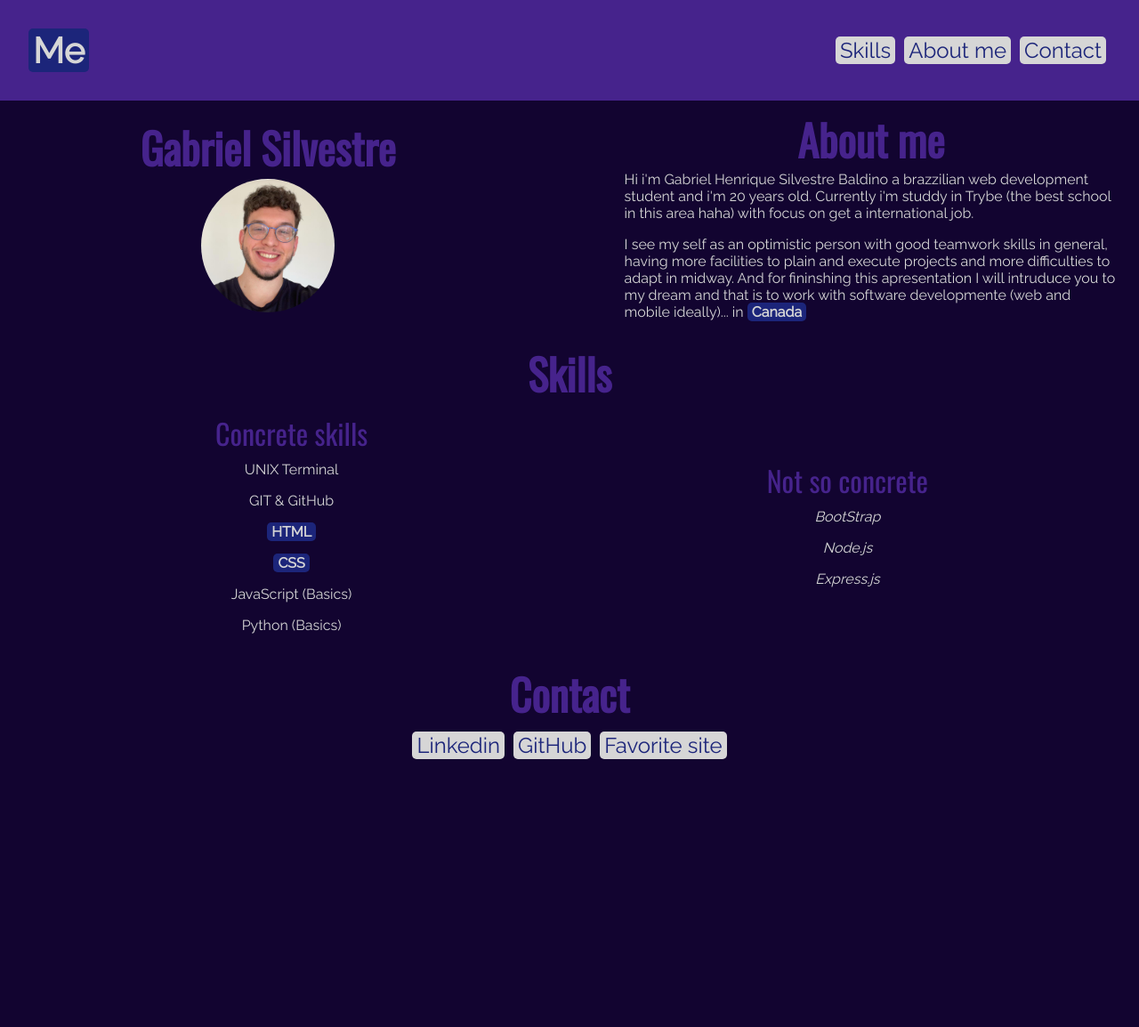
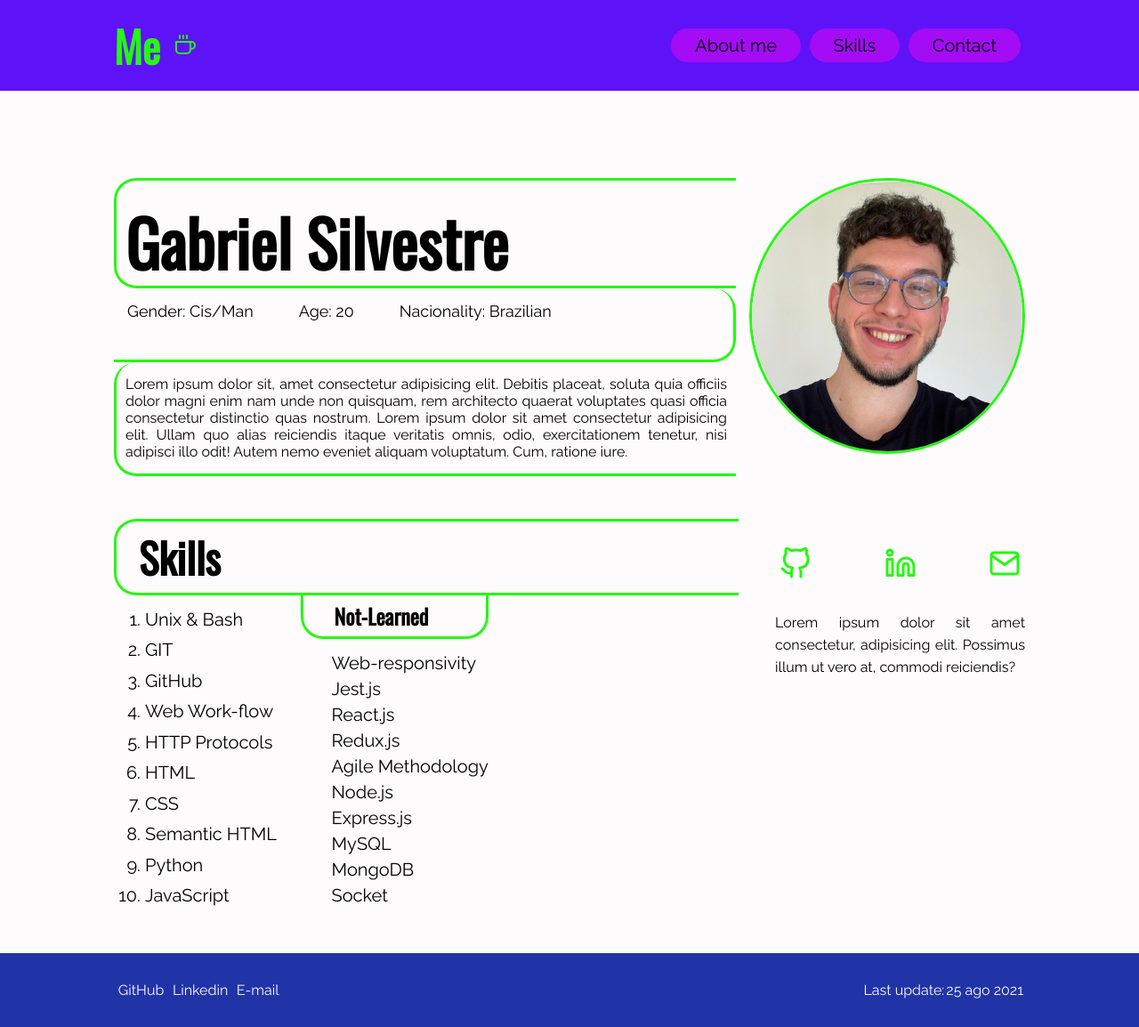
Before and after one commit to gabrielh-silvestre/gabrielh-silvestre.github.io, a plain HTML site: page index.html in a window 1280 px wide. Shown: the whole page at 89% size. Before the commit the page ends 884 px from the top, so only its background shows below. Drawn offline with nearby package versions, Linux system fonts and the light colour scheme.

Commit message:
new portfolio version

```diff
--- a/assets/style.css
+++ b/assets/style.css
@@ -1,134 +1,265 @@
 :root {
-    /* cor primária 60% */
-    /* cor secudária 30% */
-    /* cor terciária 10% */
 
-    --primay_color: #120430;
-    --secondary_color: #46238C;
-    --tertiary_color: #1C257A;
-    --tertiary_color_2: #D6D6D6;
+  --background_color: rgb(253, 251, 251);
 
-    --title_font: 'Oswald', sans-serif;
-    --text_font: 'Raleway', sans-serif;
+  --foot_color: rgb(32, 52, 168);
+
+  --primary_color: rgb(94, 18, 248);
+
+  --secondary_color: rgb(37, 248, 18);
+
+  --tertiary_color: rgb(163, 12, 245);
+
+  --font_oswald: 'Oswald', sans-serif;
+
+  --font_raleway: 'Raleway', sans-serif;
 }
+
 * {
   box-sizing: border-box;
+  font-family: var(--font_raleway);
   margin: 0;
   padding: 0;
 }
-body {
-    color: var(--tertiary_color_2);
-    font-family: var(--text_font);
 
-    background-color: var(--primay_color);
+a {
+  text-decoration: none;
 }
 
-
-li {
-    padding: 0.5rem 0;
+#about_me {
+  margin-top: 200px;
 }
 
-
-.highlight {
-    color: var(--tertiary_color_2);
-
-    padding: 1px 5px;
-
-    border-radius: 5px;
-
-    background-color: var(--tertiary_color);
-}
-.title {
-    color: var(--secondary_color);
-    font-family: var(--title_font);
-    font-size: 3rem;
-}
-.sub_title {
-    font-size: 2rem;
-    font-weight: normal;
-}
-.links {
-    color: var(--tertiary_color);
-    text-decoration: none;
-
-    background-color: var(--tertiary_color_2);
+body {
+  background-color: var(--background_color);
 }
 
-
-.header_container {
-    display: flex;
-    align-items: center;
-    justify-content: space-between;
-
-
-    padding: 2rem;
-
-    background-color: var(--secondary_color);
-}
-.header_container strong {
-    font-size: 2.5rem;
-}
-.header_container ul {
-    display: flex;
-    justify-content: space-around;
-
-    list-style: none;
-}
-.header_nav_items {
-    font-size: 1.5rem;
-
-    margin: 0 5px;
+.border_secondary {
+  border: 3px solid var(--secondary_color);
 }
 
-
-.parallel_block {
-    display: flex;
-    align-items: center;
+.bottom_part {
   justify-content: space-between;
-
-    margin: 0.5rem 1.5rem;
-}
-.parallel_content {
-    display: flex;
-    align-items: center;
-    flex-direction: column;
-
-    width: 45%;
-}
-.parallel_content p:first-of-type {
-    margin-bottom: 1rem;
+  margin-top: 10rem;
 }
 
-
-.profle_picture {
-    background-image: url("./profile_picture.jpeg");
-    background-position: center;
-    background-size: cover;
-
-    border-radius: 50%;
-
-    height: 150px;
-    width: 150px;
+.button {
+  background: var(--tertiary_color);
+  border: 2px solid transparent;
+  border-radius: 25px;
+  padding: 5px 25px;
 }
 
+.button:hover {
+  border: 2px solid var(--secondary_color);
+}
+
+#cabecalho {
+  background-color: var(--primary_color);
+  position: fixed;
+  top: 0;
+}
+
+#cabecalho div {
+  justify-content: space-between;
+}
+
+.center_all {
+  align-items: center;
+  justify-content: center;
+}
+
+.center_horizontal {
+  justify-content: center;
+}
+
+.center_vertical {
+  align-items: center;
+}
 
 .container {
-    margin: 1.5rem 3rem;
+  margin: 0 8rem;
 }
-.text_center {
-    text-align: center;
+
+.cover_height {
+  height: 100%;
 }
-.no_decoration {
-    text-decoration: none;
+
+.cover_width {
+  width: 100%;
+}
+
+.d_flex {
+  display: flex;
+}
+
+.flex_column {
+  flex-direction: column;
+}
+
+.lado-direito {
+  float: right;
+}
+
+.lado-esquerdo {
+  float: left;
+}
+
+.lessons {
+  padding: 15px 0 0 35px;
+}
+
+.lessons li {
+  font-size: 20px;
+  padding-bottom: 5px;
+}
+
+#minha_foto {
+  border-radius: 50%;
+  height: 310px;
+  margin-left: 15px;
+  width: 310px;
+}
+
+.my_infos {
+  border-left: none;
+  border-radius: 0 25px 25px 0;
+  border-top: none;
+  font-size: 18px;
+  padding: 15px 0 25px 15px;
+}
+
+.my_infos ul {
+  justify-content: space-between;
+  width: 70%;
+}
+
+.navbar {
+  padding: 2rem 0;
+}
+
+.navbar_header {
+  font-size: 20px;
+}
+
+.navbar ul {
+  display: flex;
   list-style: none;
 }
 
+.navbar ul li {
+  margin: 0 0.3rem;
+}
 
-.nav_list {
-    display: flex;
-    justify-content: center;
+.no_decoration {
+  list-style: none;
+  text-decoration: none;
 }
-.nav_list li {
+
+.personal_info {
+  margin-left: 2.6rem;
+  width: 410px;
+}
+
+.presentation {
+  font-size: 3rem;
+  height: 60%;
+}
+
+.presentation h2 {
+  border-right: transparent;
+  border-radius: 25px 0 0 25px;
+  padding: 15px 10px;
+}
+
+#rodape {
+  background-color: var(--foot_color);
+  color: var(--background_color);
+}
+
+#rodape li a {
+  color: var(--background_color);
+}
+
+.self_resume {
+  border-right: none;
+  border-top: none;
+  border-radius: 25px 0 0 25px;
+  padding: 15px 10px;
+  text-align: justify;
+}
+
+.sec_about_me {
+  display: grid;
+  grid-template-areas: 'ab1 ab1 ab3'
+    'ab2 ab2 ab3';
+}
+
+.sec_ab_1 {
+  grid-area: ab1;
+}
+
+.sec_ab_2 {
+  grid-area: ab2;
+}
+
+.sec_ab_3 {
+  text-align: right;
+  grid-area: ab3;
+}
+
+.sec_divisor {
+  margin-top: 3rem;
+}
+
+.sec_skills {
+  width: 60%;
+}
+
+.sec_skills h4 {
+  border-radius: 0 0 25px 25px;
+  border-top: none;
   font-size: 1.5rem;
-    margin: 0 5px;
+  padding: 5px 35px;
 }
+
+.sec_title {
+  font-size: 2.5rem;
+}
+
+.short_resume {
+  text-align: justify;
+  line-height: 25px;
+}
+
+#skill_title {
+  background-color: red;
+}
+
+.social_icons li img {
+  width: 36px;
+}
+
+.split_around {
+  justify-content: space-around;
+}
+
+.split_between {
+  justify-content: space-between;
+}
+
+.titles {
+  font-family: var(--font_oswald);
+}
+
+.title_skills {
+  border-radius: 25px 0 0 25px;
+  border-right: none;
+  padding: 5px 25px;
+}
+
+#titulo {
+  color: var(--secondary_color);
+  font-size: 3rem;
+  padding-right: 1rem;
+}
--- a/index.html
+++ b/index.html
@@ -8,86 +8,145 @@
     <link rel="preconnect" href="https://fonts.googleapis.com">
     <link rel="preconnect" href="https://fonts.gstatic.com" crossorigin>
     <link href="https://fonts.googleapis.com/css2?family=Oswald&family=Raleway&display=swap" rel="stylesheet">
-    <title>My Portfolio</title>
+    <title>Lessons Learned</title>
 </head>
 <body>
-    <header>
-        <div class="header_container">
-            <strong class="highlight">Me</strong>
 
-            <div>
-                <ul>
-                    <li><a class="header_nav_items links highlight" href="#skills">Skills</a></li>
-                    <li><a class="header_nav_items links highlight" href="#about_me">About me</a></li>
-                    <li><a class="header_nav_items links highlight" href="#contact">Contact</a></li>
-                </ul>
-            </div>
+    <header id="cabecalho" class="cover_width">
+        <div class="container d_flex">
+            <section class="d_flex center_all">
+                <h1 class="titles" id="titulo">Me</h1>
+                <img src="./assets/coffee.svg" alt="home icon">
+            </section>
+
+            <section>
+                <nav class="navbar navbar_header">
+                    <ul class="no_decoration">
+                        <li class="button">About me</li>
+                        <li class="button">Skills</li>
+                        <li class="button">Contact</li>
+                    </ul>
+                </nav>
+            </section>
         </div>
     </header>
 
     <main>
+        <section id="about_me">
+            <div class="container sec_about_me">
+                <section class="d_flex flex_column sec_ab_1">
+                    <div class="presentation">
+                        <h2 class="titles border_secondary cover_height">Gabriel Silvestre</h2>
+                    </div>
+                    <div class="my_infos border_secondary cover_height">
+                        <ul class="d_flex no_decoration">
+                            <li>Gender: Cis/Man</li>
+                            <li>Age: 20</li>
+                            <li>Nacionality: Brazilian</li>
+                        </ul>
+                    </div>
+                </section>
 
-        <section id="about_me">
-            <div class="parallel_block">
-                <div class="parallel_content">
-                    <h1 class="title">Gabriel Silvestre</h1>
-                    <picture class="profle_picture"></picture>
-                </div>
+                <article class="sec_ab_2">
+                    <p class="border_secondary cover_height self_resume">Lorem ipsum dolor sit, amet consectetur adipisicing elit. Debitis placeat, soluta quia officiis dolor magni enim nam unde non quisquam, rem architecto quaerat voluptates quasi officia consectetur distinctio quas nostrum. Lorem ipsum dolor sit amet consectetur adipisicing elit. Ullam quo alias reiciendis itaque veritatis omnis, odio, exercitationem tenetur, nisi adipisci illo odit! Autem nemo eveniet aliquam voluptatum. Cum, ratione iure.</p>
+                </article>
 
-                <article class="parallel_content">
-                    <h2 class="title">About me</h2>
-
-                    <p>Hi i'm Gabriel Henrique Silvestre Baldino a brazzilian web development student and i'm 20 years old. Currently i'm studdy in Trybe (the best school in this area haha) with focus on get a international job.</p>
-                    <p>I see my self as an optimistic person with good teamwork skills in general, having more facilities to plain and execute projects and more difficulties to adapt in midway. And for fininshing this apresentation I will intruduce you to my dream and that is to work with software developmente (web and mobile ideally)... in <strong class="highlight">Canada</strong></p>
-                </article>
+                <section class="sec_ab_3">
+                    <img id="minha_foto" class="border_secondary" src="./assets/Profile_picture_square.jpeg" alt="Gabriel Silvestre profile picture">
+                </section>
             </div>
         </section>
 
-        <section id="skills">
-            <div class="container">
-                <h2 class="title text_center">Skills</h2>
+        <div class="d_flex container sec_divisor split_between">
+            <section id="skills" class="cover_width">
+                <div class="sec_title">
+                    <h3 class="titles title_skills border_secondary">Skills</h3>
+                </div>
+                <div class="sec_skills d_flex split_between">
+                    <section>
+                        <ol id="licoes_aprendidas" class="d_flex flex_column split_between lessons cover_height">
+                            <li>Unix & Bash</li>
+                            <li>GIT</li>
+                            <li>GitHub</li>
+                            <li>Web Work-flow</li>
+                            <li>HTTP Protocols</li>
+                            <li>HTML</li>
+                            <li>CSS</li>
+                            <li>Semantic HTML</li>
+                            <li>Python</li>
+                            <li>JavaScript</li>
+                        </ol>
+                    </section>
 
-                <div class="parallel_block">
-                    <article class="parallel_content">
-                        <h3 class="title sub_title">Concrete skills</h3>
-                        <ul class="no_decoration text_center">
-                            <li>UNIX Terminal</li>
-                            <li>GIT & GitHub</li>
-                            <li><strong class="highlight">HTML</strong></li>
-                            <li><strong class="highlight">CSS</strong></li>
-                            <li>JavaScript (Basics)</li>
-                            <li>Python (Basics)</li>
+                    <section>
+                        <h4 class="titles border_secondary">Not-Learned</h4>
+                        <ul id="licoes_a_aprender" class="d_flex flex_column split_between no_decoration lessons">
+                            <li>Web-responsivity</li>
+                            <li>Jest.js</li>
+                            <li>React.js</li>
+                            <li>Redux.js</li>
+                            <li>Agile Methodology</li>
+                            <li>Node.js</li>
+                            <li>Express.js</li>
+                            <li>MySQL</li>
+                            <li>MongoDB</li>
+                            <li>Socket</li>
                         </ul>
-                    </article>
+                    </section>
+                </div>
+            </section>
 
-                    <article class="parallel_content">
-                        <h3 class="title sub_title">Not so concrete</h3>
-                        <ul class="no_decoration text_center">
-                            <li><em>BootStrap</em></li>
-                            <li><em>Node.js</em></li>
-                            <li><em>Express.js</em></li>
+            <section class="personal_info">
+                <div>
+                    <nav class="navbar">
+                        <ul class="d_flex split_between social_icons">
+                            <li>
+                                <a href="https://github.com/gabrielh-silvestre" target="_blank" rel="noopener noreferrer"><img src="./assets/github.svg" alt="github icon"></a>
+                            </li>
+                            <li>
+                                <a href="https://www.linkedin.com/in/gabrielh-silvestre/" target="_blank" rel="noopener noreferrer"><img src="./assets/linkedin.svg" alt="linkedin icon"></a>
+                            </li>
+                            <li>
+                                <a href="mailto:gabriel.h.silvestre11@gmail.com"><img src="./assets/mail.svg" alt="email icon"></a>
+                            </li>
                         </ul>
-                    </article>
+                    </nav>
                 </div>
+                <aside class="short_resume">
+                    <p>Lorem ipsum dolor sit amet consectetur, adipisicing elit. Possimus illum ut vero at, commodi reiciendis?</p>
+                </aside>
+            </section>
+        </div>
+    </main>
+
+    <footer id="rodape" class="cover_width sec_divisor">
+        <div class="container d_flex split_between center_all">
+            <div class="lado-esquerdo">
+                <nav class="navbar">
+                    <ul class="no_decoration">
+                        <li>
+                            <a href="https://github.com/gabrielh-silvestre" target="_blank" rel="noopener noreferrer">GitHub</a>
+                        </li>
+                        <li>
+                            <a href="https://www.linkedin.com/in/gabrielh-silvestre/" target="_blank" rel="noopener noreferrer">Linkedin</a>
+                        </li>
+                        <li>
+                            <a href="mailto:gabriel.h.silvestre11@gmail.com" target="_blank" rel="noopener noreferrer">E-mail</a>
+                        </li>
+                    </ul>
+                </nav>
             </div>
 
-        </section>
+            <div class="lado-direito">
+                <table>
+                    <tr>
+                        <td><p>Last update:</p></td>
+                        <td><p>25 ago 2021</p></td>
+                    </tr>
+                </table>
+            </div>
+        </div>
+    </footer>
 
-        <section id="contact">
-            <div class="container">
-                <h2 class="title text_center">Contact</h2>
-
-                <div>
-                    <ul class="no_decoration nav_list">
-                        <li><a class="links highlight" target="_blank" href="https://www.linkedin.com/in/gabrielh-silvestre/">Linkedin</a></li>
-                        <li><a class="links highlight" target="_blank" href="https://github.com/gabrielh-silvestre">GitHub</a></li>
-                        <li><a class="links highlight" target="_blank" href="https://www.akshay.rocks/resources">Favorite site</a></li>
-                    </ul>
-                </div>
-            </div>
-
-        </section>
-
-    </main>
 </body>
 </html>
```
Also changed, not shown: assets/Profile_picture_square.jpeg (added), assets/coffee.svg (added), assets/github.svg (added), assets/linkedin.svg (added), assets/mail.svg (added), assets/profile_picture.jpeg (deleted), 1 other file. Lines whose indentation alone changed are shown as unchanged.
